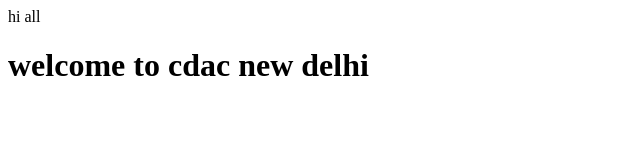
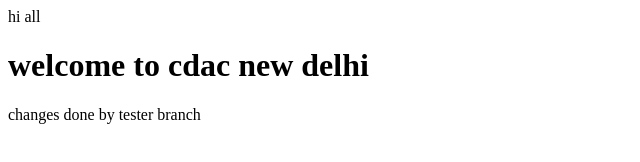
Before and after one commit to cdac2610/DemoProject1, a plain HTML site: page demo.html in a window 1280 px wide. Shown: the whole page, without its empty margins (0-640 px from the left). Drawn offline with Linux system fonts and the light colour scheme.

Commit message:
changes done

```diff
--- a/demo.html
+++ b/demo.html
@@ -3,5 +3,6 @@
 	<body>
 		hi all
 		<h1> welcome to cdac new delhi </h1>
+		<p> changes done by tester branch </p>
 	</body>
 </html>
```
